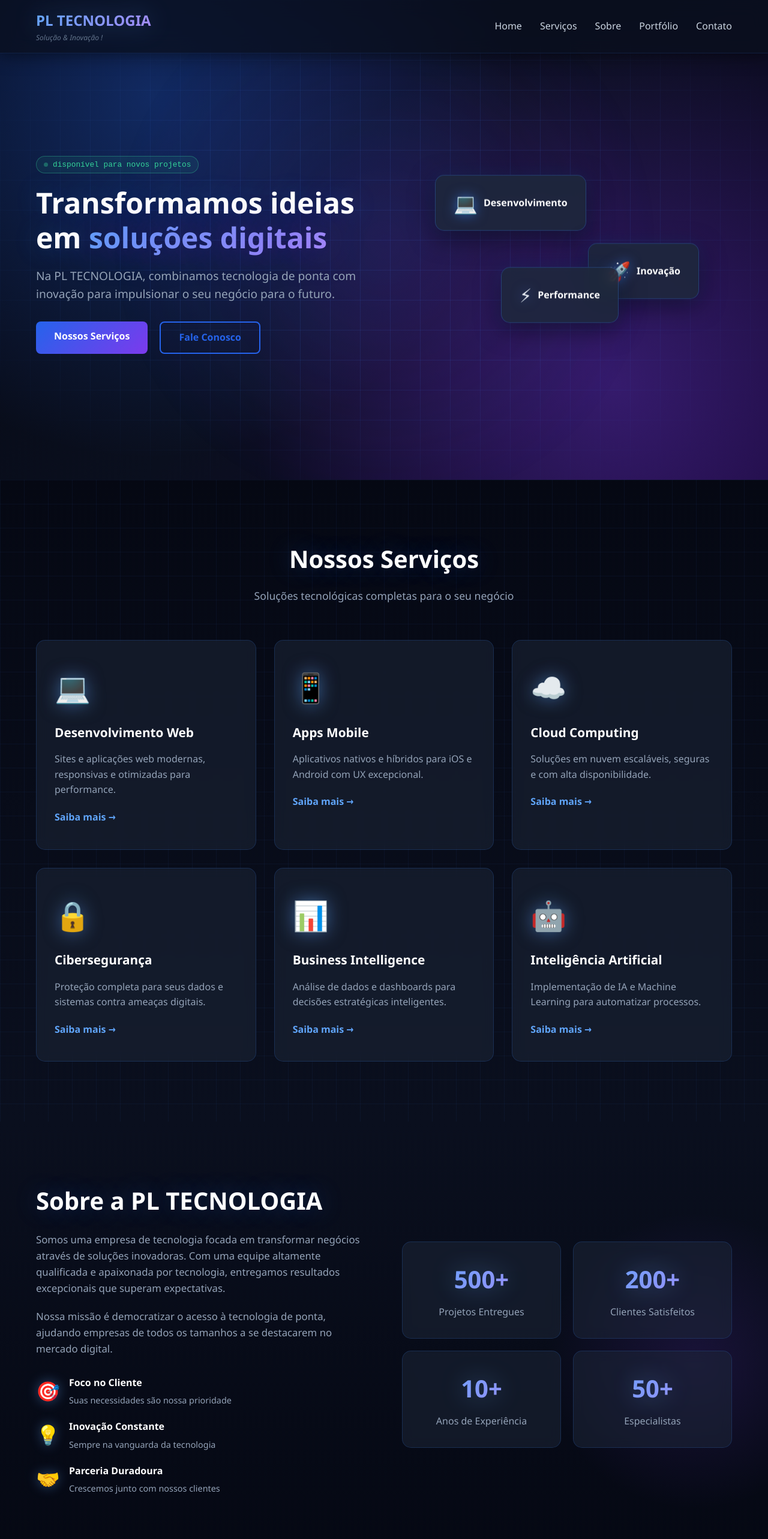
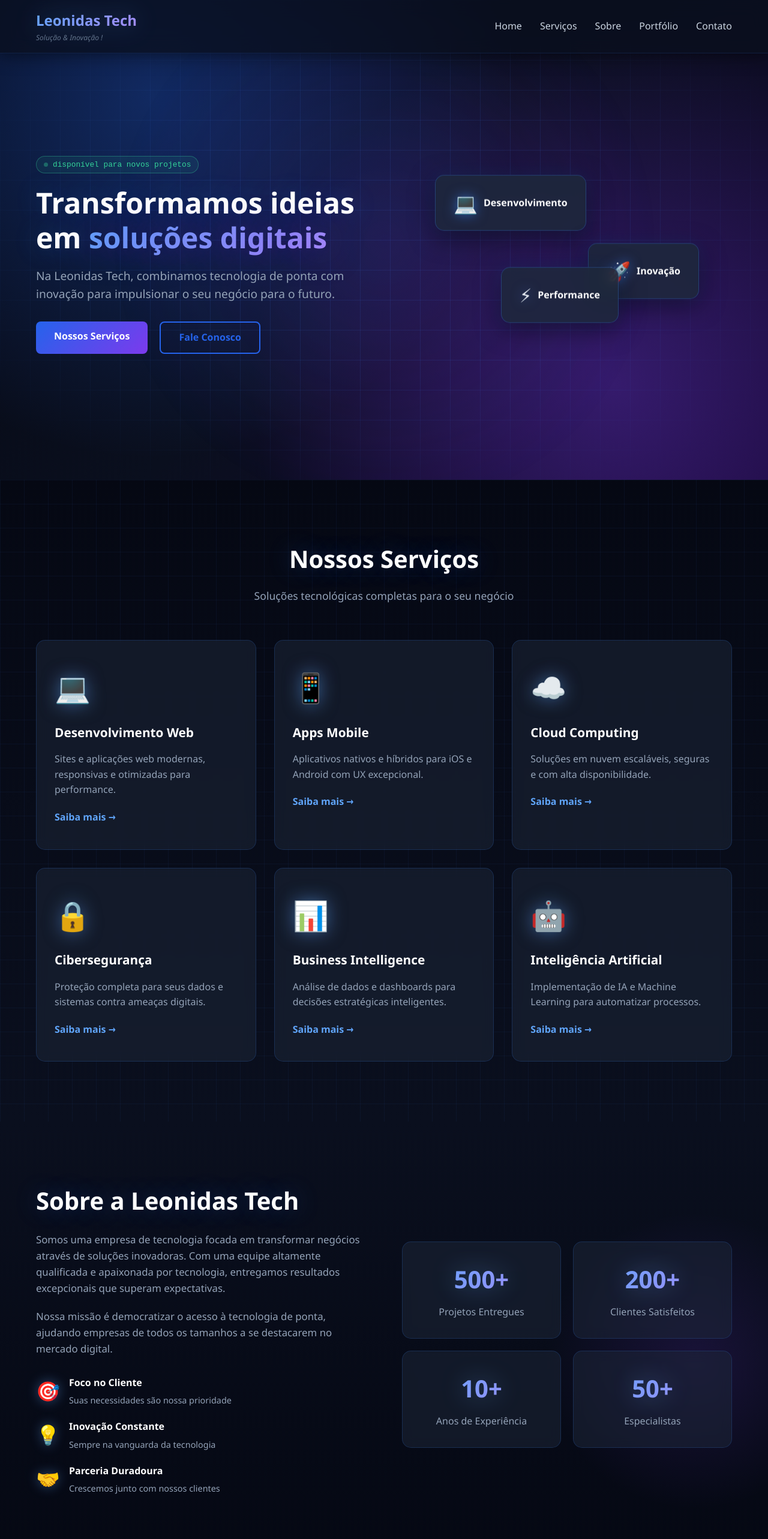
Before and after one commit to pedroleonidasdev/pedrotecnologia, a React (Create React App) app: page / in a window 1280 px wide. Shown: the top 2566 px of the page at 60% size. Built offline with nearby package versions, Linux system fonts and the light colour scheme.

Commit message:
Renomeia para Leonidas Tech e atualiza print do PDV

```diff
--- a/package.json
+++ b/package.json
@@ -1,9 +1,9 @@
 {
-  "name": "pl-tecnologia",
+  "name": "leonidas-tech",
   "version": "1.0.0",
   "private": true,
-  "description": "Site institucional da PL TECNOLOGIA - Solução & Inovação !",
-  "author": "PL TECNOLOGIA",
+  "description": "Site institucional da Leonidas Tech - Solução & Inovação !",
+  "author": "Leonidas Tech",
   "license": "MIT",
   "dependencies": {
     "react": "^18.2.0",
--- a/public/index.html
+++ b/public/index.html
@@ -4,8 +4,8 @@
     <meta charset="utf-8" />
     <meta name="viewport" content="width=device-width, initial-scale=1" />
     <meta name="theme-color" content="#2563eb" />
-    <meta name="description" content="PL TECNOLOGIA - Solução & Inovação !" />
-    <title>PL TECNOLOGIA - Solução & Inovação !</title>
+    <meta name="description" content="Leonidas Tech - Solução & Inovação !" />
+    <title>Leonidas Tech - Solução & Inovação !</title>
   </head>
   <body>
     <noscript>Você precisa habilitar o JavaScript para visualizar este site.</noscript>
--- a/src/components/About.js
+++ b/src/components/About.js
@@ -14,7 +14,7 @@ const About = () => {
       <div className="container">
         <div className="about-content">
           <div className="about-text">
-            <h2>Sobre a PL TECNOLOGIA</h2>
+            <h2>Sobre a Leonidas Tech</h2>
             <p className="about-description">
               Somos uma empresa de tecnologia focada em transformar negócios através
               de soluções inovadoras. Com uma equipe altamente qualificada e apaixonada
--- a/src/components/Footer.js
+++ b/src/components/Footer.js
@@ -7,7 +7,7 @@ const Footer = () => {
       <div className="container">
         <div className="footer-content">
           <div className="footer-section">
-            <h3>PL TECNOLOGIA</h3>
+            <h3>Leonidas Tech</h3>
             <p className="footer-slogan">Solução & Inovação !</p>
             <p className="footer-description">
               Transformando negócios através da tecnologia.
@@ -46,7 +46,7 @@ const Footer = () => {
         </div>
 
         <div className="footer-bottom">
-          <p>&copy; {new Date().getFullYear()} PL TECNOLOGIA. Todos os direitos reservados.</p>
+          <p>&copy; {new Date().getFullYear()} Leonidas Tech. Todos os direitos reservados.</p>
         </div>
       </div>
     </footer>
--- a/src/components/Header.js
+++ b/src/components/Header.js
@@ -13,7 +13,7 @@ const Header = () => {
       <div className="container">
         <div className="header-content">
           <div className="logo">
-            <h1>PL TECNOLOGIA</h1>
+            <h1>Leonidas Tech</h1>
             <p className="slogan">Solução & Inovação !</p>
           </div>
 
--- a/src/components/Hero.js
+++ b/src/components/Hero.js
@@ -12,7 +12,7 @@ const Hero = () => {
             Transformamos ideias em <span className="highlight">soluções digitais</span>
           </h1>
           <p className="hero-subtitle">
-            Na PL TECNOLOGIA, combinamos tecnologia de ponta com inovação para
+            Na Leonidas Tech, combinamos tecnologia de ponta com inovação para
             impulsionar o seu negócio para o futuro.
           </p>
           <div className="hero-buttons">
```
Also changed, not shown: 2 other files (tests, documents, lock files or other folders).
